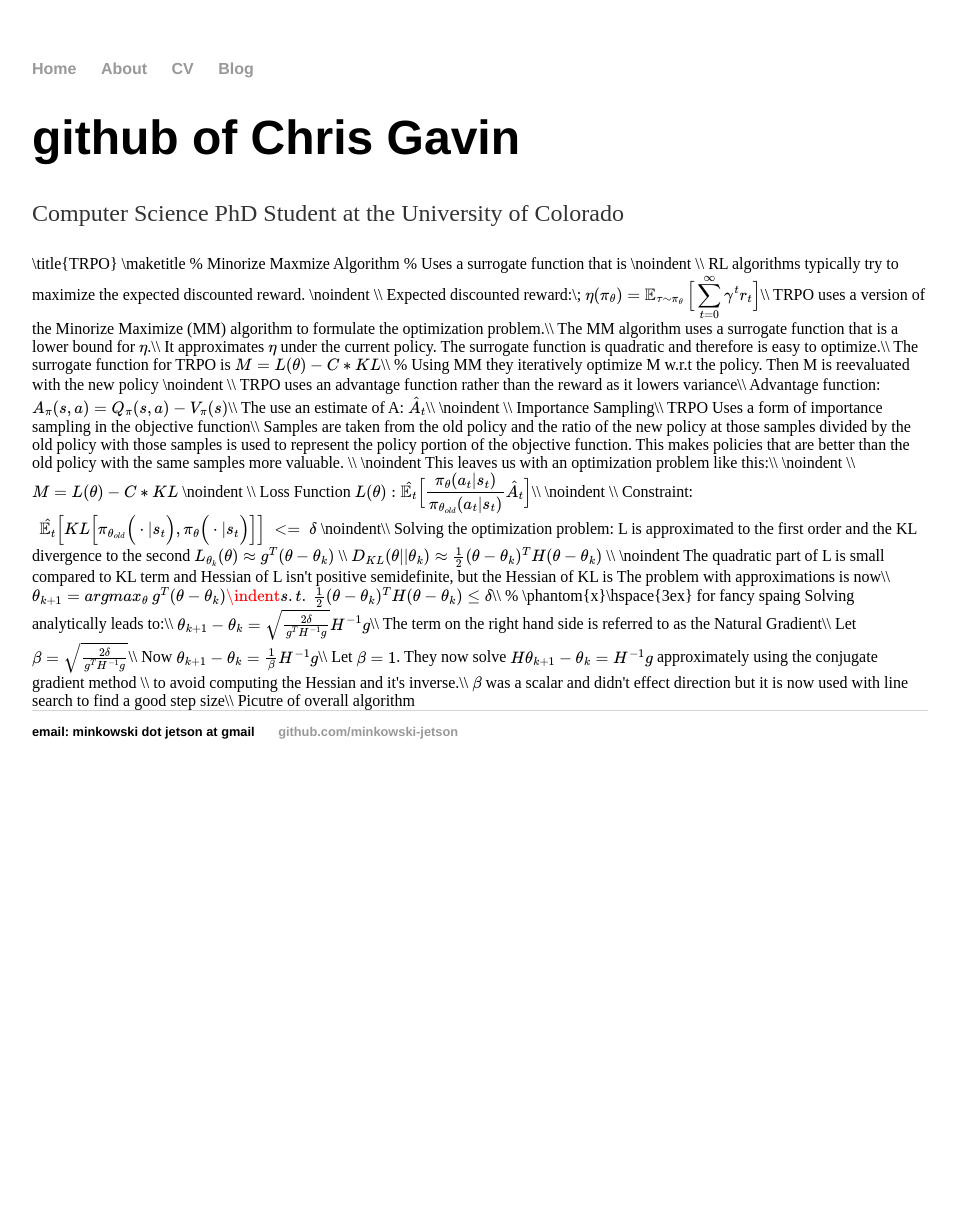
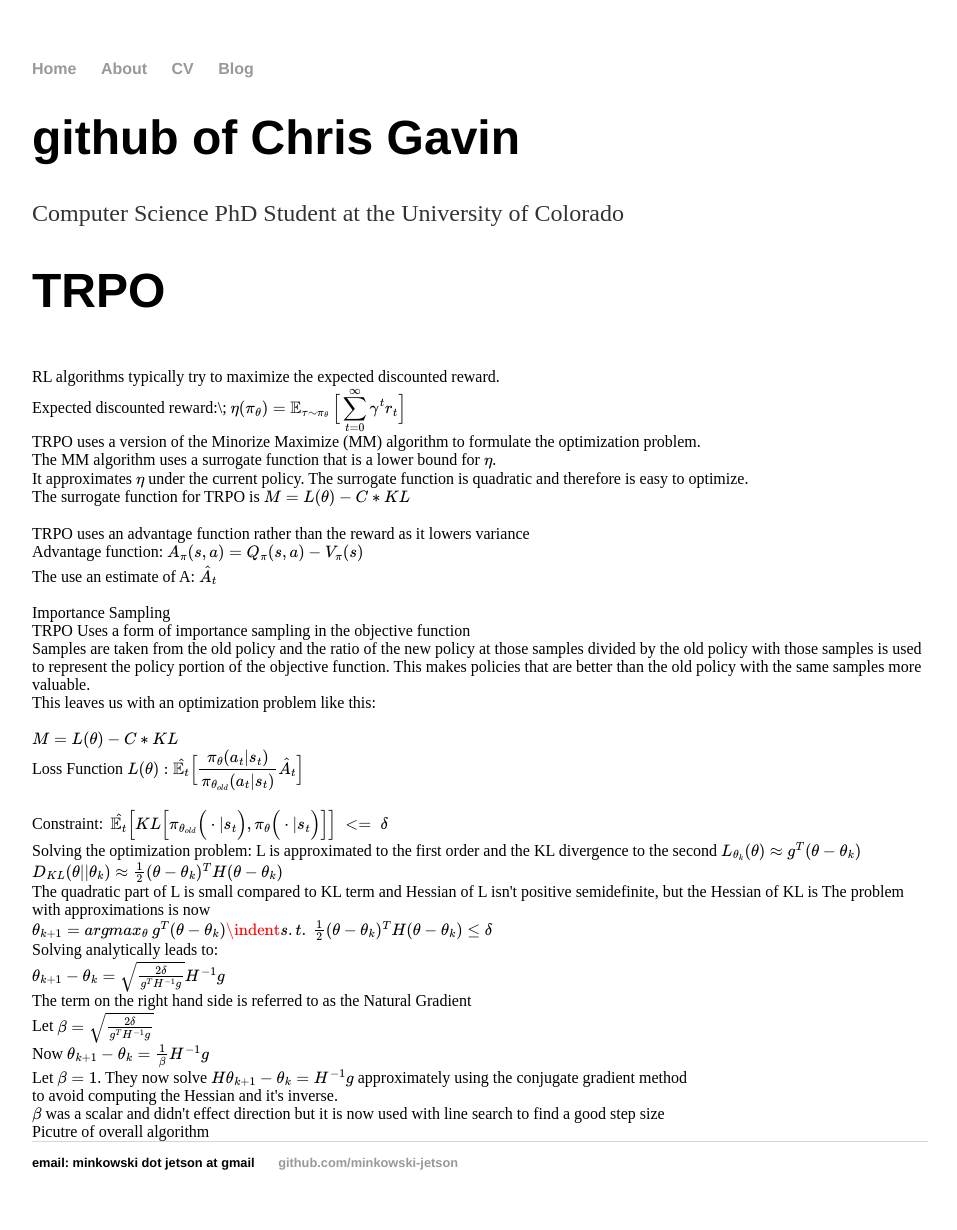
Before and after one commit to minkowski-jetson/minkowski-jetson.github.io, a Jekyll site: the page built from index.html, in a window 1280 px wide. Shown: the whole page, without its empty margins (160-1117 px from the left). Built offline with Jekyll 4.4.1, drawn with Linux system fonts in a browser that asks for light colours; formulas are drawn with MathJax 3; before the commit the page ends 900 px from its top, so only the background shows below that.

Commit message:
TRPO added 2

```diff
--- a/index.html
+++ b/index.html
@@ -7,62 +7,62 @@ mathjax: true
 	<h1>github of Chris Gavin</h1>
 	<p>Computer Science PhD Student at the University of Colorado</p>
 
-\title{TRPO}
+<h1>TRPO</h1>
 
 <!-- \begin{document} -->
-\maketitle
-% Minorize Maxmize Algorithm
+<!-- \maketitle -->
+<!-- % Minorize Maxmize Algorithm -->
 
-% Uses a surrogate function that is
+<!-- % Uses a surrogate function that is  -->
 
-\noindent \\
+ <br>
 RL algorithms typically try to maximize the expected discounted reward.
-\noindent \\
-Expected discounted reward:\; $\eta(\pi_\theta)=\displaystyle\mathop{\mathbb{E}_{\tau\sim\pi_\theta} }\Big[ \sum\limits_{t=0}^{\infty}\gamma^t r_t \Big]$\\
-TRPO uses a version of the Minorize Maximize (MM) algorithm to formulate the optimization problem.\\
-The MM algorithm uses a surrogate function that is a lower bound for $\eta$.\\
-It approximates $\eta$ under the current policy. The surrogate function is quadratic and therefore is easy to optimize.\\
-The surrogate function for TRPO is $M=L(\theta)-C*KL$\\
-% Using MM they iteratively optimize M w.r.t the policy. Then M is reevaluated with the new policy
-\noindent \\
-TRPO uses an advantage function rather than the reward as it lowers variance\\
-Advantage function: $A_\pi(s,a)=Q_\pi(s,a)-V_\pi(s)$\\
-The use an estimate of A: $\hat{A}_t$\\
-\noindent \\
-Importance Sampling\\
-TRPO Uses a form of importance sampling in the objective function\\
+ <br>
+Expected discounted reward:\; $\eta(\pi_\theta)=\displaystyle\mathop{\mathbb{E}_{\tau\sim\pi_\theta} }\Big[ \sum\limits_{t=0}^{\infty}\gamma^t r_t \Big]$<br>
+TRPO uses a version of the Minorize Maximize (MM) algorithm to formulate the optimization problem.<br>
+The MM algorithm uses a surrogate function that is a lower bound for $\eta$.<br>
+It approximates $\eta$ under the current policy. The surrogate function is quadratic and therefore is easy to optimize.<br>
+The surrogate function for TRPO is $M=L(\theta)-C*KL$<br>
+<!-- % Using MM they iteratively optimize M w.r.t the policy. Then M is reevaluated with the new policy -->
+ <br>
+TRPO uses an advantage function rather than the reward as it lowers variance<br>
+Advantage function: $A_\pi(s,a)=Q_\pi(s,a)-V_\pi(s)$<br>
+The use an estimate of A: $\hat{A}_t$<br>
+ <br>
+Importance Sampling<br>
+TRPO Uses a form of importance sampling in the objective function<br>
 Samples are taken from the old policy and the ratio of the new policy at those samples divided by the old policy with those samples is used to represent the policy portion of the objective function. This makes policies that are better than the old policy with the same samples more valuable.
-\\
-\noindent
-This leaves us with an optimization problem like this:\\
-\noindent \\
+<br>
+
+This leaves us with an optimization problem like this:<br>
+ <br>
 $M=L(\theta)-C*KL$
-\noindent \\
-Loss Function $L(\theta): \hat{\mathbb{E}_t }\Big[\dfrac{\pi_\theta(a_t|s_t)}{\pi_{\theta_{old} }(a_t|s_t)}\hat{A}_t\Big]$\\
-\noindent \\
+ <br>
+Loss Function $L(\theta): \hat{\mathbb{E}_t }\Big[\dfrac{\pi_\theta(a_t|s_t)}{\pi_{\theta_{old} }(a_t|s_t)}\hat{A}_t\Big]$<br>
+ <br>
 Constraint:$\:\:\hat{\mathbb{E}_t }\Big[KL\Big[\pi_{\theta_{old}}\Big(\cdot|s_t\Big),\pi_{\theta}\Big(\cdot|s_t\Big)\Big]\Big] \;<=\; \delta$
 
-\noindent\\
+<br>
 Solving the optimization problem:
 
 L is approximated to the first order and the KL divergence to the second
-$L_{\theta_k}(\theta)\approx g^T(\theta - \theta_k)$ \\
-$D_{KL}(\theta||\theta_k)\approx \tfrac{1}{2}(\theta - \theta_k)^T H(\theta - \theta_k)$ \\
+$L_{\theta_k}(\theta)\approx g^T(\theta - \theta_k)$ <br>
+$D_{KL}(\theta||\theta_k)\approx \tfrac{1}{2}(\theta - \theta_k)^T H(\theta - \theta_k)$ <br>
 
-\noindent
+
 The quadratic part of L is small compared to KL term and Hessian of L isn't positive semidefinite, but the Hessian of KL is
-The problem with approximations is now\\
-$\theta_{k+1}=argmax_\theta\:g^T(\theta - \theta_k)\\
-\indent s.t.\:\tfrac{1}{2}(\theta - \theta_k)^T H(\theta - \theta_k) \leq \delta $\\
-% \phantom{x}\hspace{3ex} for fancy spaing
-Solving analytically leads to:\\
-$\theta_{k+1}-\theta_k=\sqrt{\tfrac{2\delta}{g^T H^{-1}g} }H^{-1}g $\\
-The term on the right hand side is referred to as the Natural Gradient\\
-Let $\beta = \sqrt{\tfrac{2\delta}{g^T H^{-1}g} }$\\
-Now $\theta_{k+1}-\theta_k=\tfrac{1}{\beta} H^{-1}g $\\
-Let $\beta = 1$. They now solve $H\theta_{k+1}-\theta_k= H^{-1}g$ approximately using the conjugate gradient method \\
-to avoid computing the Hessian and it's inverse.\\
-$\beta$ was a scalar and didn't effect direction but it is now used with line search to find a good step size\\
+The problem with approximations is now<br>
+$\theta_{k+1}=argmax_\theta\:g^T(\theta - \theta_k)<br>
+\indent s.t.\:\tfrac{1}{2}(\theta - \theta_k)^T H(\theta - \theta_k) \leq \delta $<br>
+<!-- % \phantom{x}\hspace{3ex} for fancy spaing -->
+Solving analytically leads to:<br>
+$\theta_{k+1}-\theta_k=\sqrt{\tfrac{2\delta}{g^T H^{-1}g} }H^{-1}g $<br>
+The term on the right hand side is referred to as the Natural Gradient<br>
+Let $\beta = \sqrt{\tfrac{2\delta}{g^T H^{-1}g} }$<br>
+Now $\theta_{k+1}-\theta_k=\tfrac{1}{\beta} H^{-1}g $<br>
+Let $\beta = 1$. They now solve $H\theta_{k+1}-\theta_k= H^{-1}g$ approximately using the conjugate gradient method <br>
+to avoid computing the Hessian and it's inverse.<br>
+$\beta$ was a scalar and didn't effect direction but it is now used with line search to find a good step size<br>
 Picutre of overall algorithm
 <!-- \end{document} -->
   <!-- $\nabla_\theta$ -->
```
